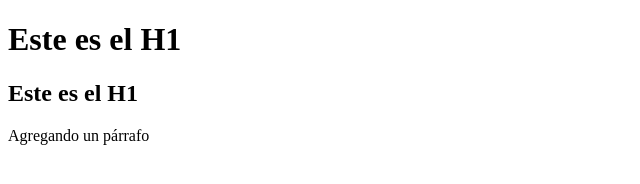
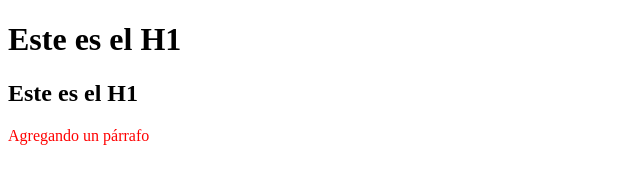
Before and after one commit to soto46/test1, a plain HTML site: page index.html in a window 1280 px wide. Shown: the whole page, without its empty margins (0-640 px from the left). Drawn offline with Linux system fonts and the light colour scheme.

Commit message:
Update index.html

```diff
--- a/index.html
+++ b/index.html
@@ -6,6 +6,6 @@
 	<body>
 		<h1>Este es el H1</h1>
 		<h2>Este es el H1</h2>
-		<p>Agregando un párrafo</p>
+		<p><font color="red">Agregando un párrafo</font></p>
 	</body>
 </html>
```
